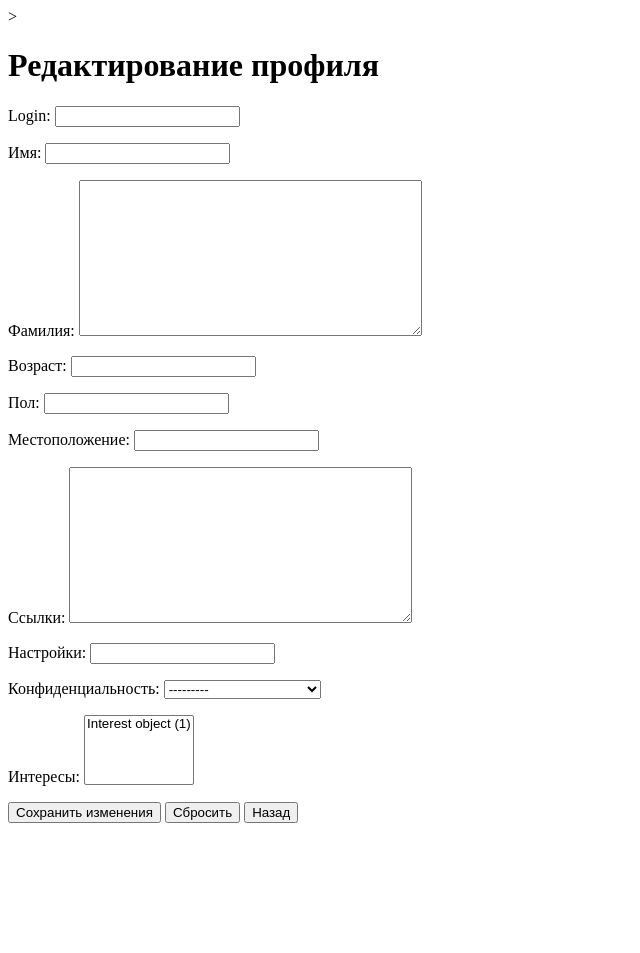
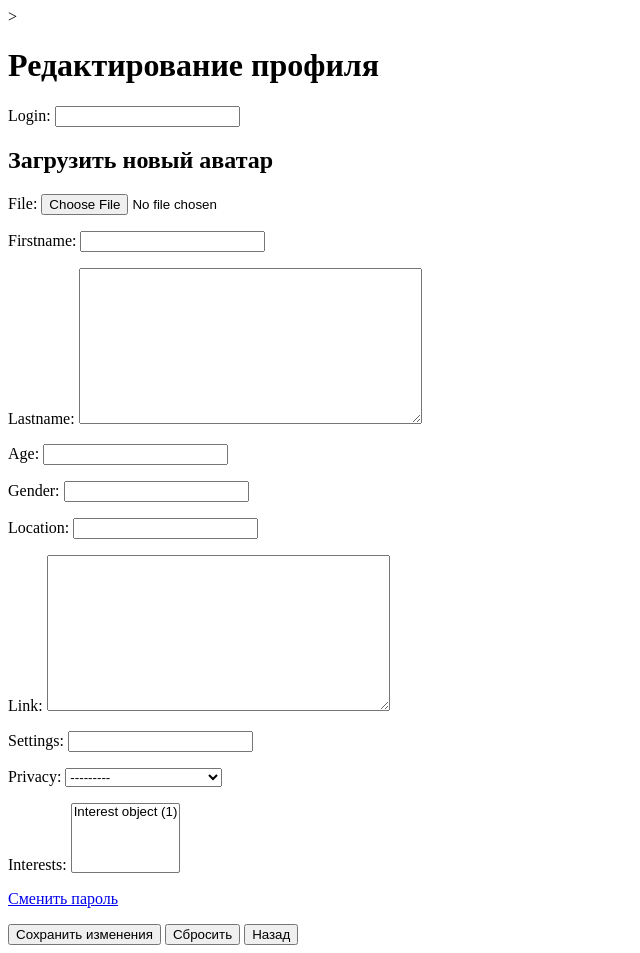
Before and after one commit to Danya2kk/diplomTMS, a Django app: template socnet/main/templates/main/profile_update.html in a window 1280 px wide. Shown: the whole page, without its empty margins (0-640 px from the left). Before the commit the page ends 823 px from the top, so only its background shows below. Run offline with Django 4.2, Linux system fonts and the light colour scheme; the template is opened without the code that fills it: values that come from a table or form of the project are taken from there, others are empty; data comes from the database, SQL or seed files in the repository; both versions use the stored data as it was after the commit; tables that the repository leaves empty hold one stand-in row (values such as "Sample post"); some libraries are stand-ins or nearby versions.

Commit message:
add passwordchange

```diff
--- a/socnet/main/forms.py
+++ b/socnet/main/forms.py
@@ -1,5 +1,7 @@
 from django import forms
-from .models import Profile, User
+from django.contrib.auth.forms import PasswordChangeForm
+
+from .models import Profile, User, Mediafile
 
 
 class UpdateUserForm(forms.ModelForm):
@@ -39,3 +41,17 @@ class UpdateProfileForm(forms.ModelForm):
         'privacy': forms.TextInput(attrs={'class': 'form-input'}),
         'interests': forms.TextInput(attrs={'class': 'form-input'}),
     }
+
+
+class AvatarUploadForm(forms.ModelForm):
+    file = forms.FileField(required=False)
+
+    class Meta:
+        model = Mediafile
+        fields = ['file']
+
+
+class UserPasswordChangeForm(PasswordChangeForm):
+    old_password = forms.CharField(label='Старый пароль', widget=forms.PasswordInput(attrs={'class': 'form-input'}))
+    new_password1 = forms.CharField(label='Новый пароль', widget=forms.PasswordInput(attrs={'class': 'form-input'}))
+    new_password2 = forms.CharField(label='Подтверждение пароля', widget=forms.PasswordInput(attrs={'class': 'form-input'}))
--- a/socnet/main/templates/main/profile_update.html
+++ b/socnet/main/templates/main/profile_update.html
@@ -14,24 +14,30 @@
     {% csrf_token %}
     <label>Login:</label>
         {{ user_form.username }}
-    <p><label>Имя:</label>
-        {{ profile_form.firstname }}</p>
-    <p><label>Фамилия:</label>
-        {{ profile_form.lastname }}</p>
-    <p><label>Возраст:</label>
-        {{ profile_form.age }}</p>
-    <p><label>Пол:</label>
-        {{ profile_form.gender }}</p>
-    <p><label>Местоположение:</label>
-        {{ profile_form.location }}</p>
-    <p><label>Ссылки:</label>
-        {{ profile_form.link }}</p>
-    <p><label>Настройки:</label>
-        {{ profile_form.settings }}</p>
-    <p><label>Конфиденциальность:</label>
-        {{ profile_form.privacy }}</p>
-    <p><label>Интересы:</label>
-        {{ profile_form.interests }}</p>
+
+    <h2>Загрузить новый аватар</h2>
+        {{ avatar_form.as_p }}
+        {{ profile_form.as_p }}
+<!--    <p><label>:</label>-->
+<!--        {{ profile_form.firstname }}</p>-->
+<!--    <p><label>Фамилия:</label>-->
+<!--        {{ profile_form.lastname }}</p>-->
+<!--    <p><label>Возраст:</label>-->
+<!--        {{ profile_form.age }}</p>-->
+<!--    <p><label>Пол:</label>-->
+<!--        {{ profile_form.gender }}</p>-->
+<!--    <p><label>Местоположение:</label>-->
+<!--        {{ profile_form.location }}</p>-->
+<!--    <p><label>Ссылки:</label>-->
+<!--        {{ profile_form.link }}</p>-->
+<!--    <p><label>Настройки:</label>-->
+<!--        {{ profile_form.settings }}</p>-->
+<!--    <p><label>Конфиденциальность:</label>-->
+<!--        {{ profile_form.privacy }}</p>-->
+<!--    <p><label>Интересы:</label>-->
+<!--        {{ profile_form.interests }}</p>-->
+
+    <p><a href="{% url 'password_change' %}">Сменить пароль</a></p>
 
     <button type="submit">Сохранить изменения</button>
     <button type="reset">Сбросить</button>
--- a/socnet/main/urls.py
+++ b/socnet/main/urls.py
@@ -1,3 +1,4 @@
+from django.contrib.auth.views import PasswordChangeDoneView
 from django.urls import path
 
 from main import views
@@ -9,4 +10,6 @@ urlpatterns = [
     path('profile', views.my_profile_view, name='my_profile'),
     path('profile/<str:username>', views.profile_view, name='profile'),
     path('update', views.update_profile, name='update-profile'),
+    path('password-change/', views.UserPasswordChange.as_view(), name='password_change'),
+    path('password-change/done', PasswordChangeDoneView.as_view(template_name='main/password_change_done.html'), name='password_change_done'),
 ]
```
Also changed, not shown: socnet/main/templates/main/password_change_done.html (added, +8 -0 lines), socnet/main/templates/main/password_change_form.html (added, +18 -0 lines), socnet/main/templates/main/profile.html (+8 -0 lines), socnet/main/views.py (+23 -3 lines), socnet/db.sqlite3, socnet/main/signals.py (line endings or trailing spaces).
